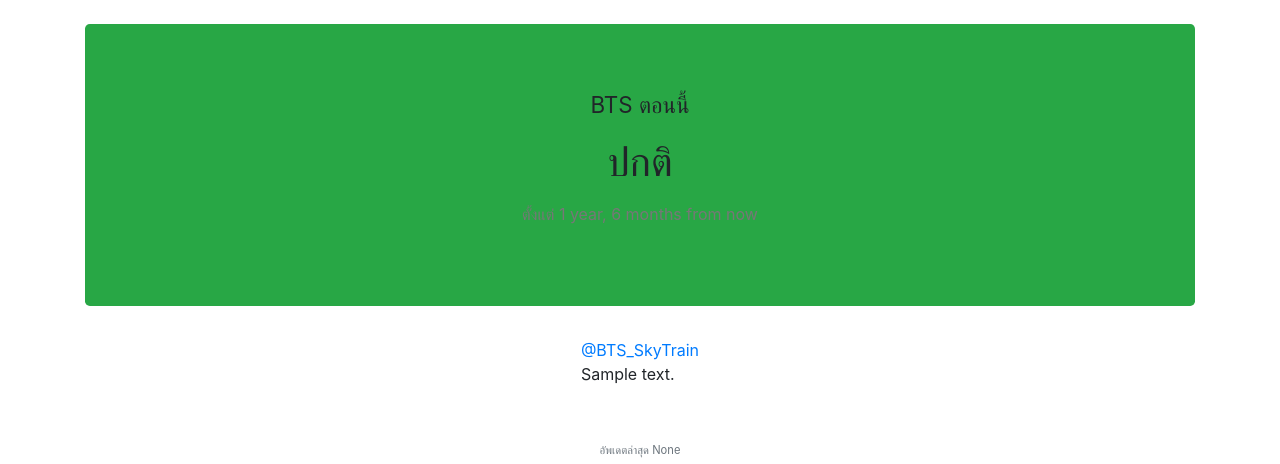
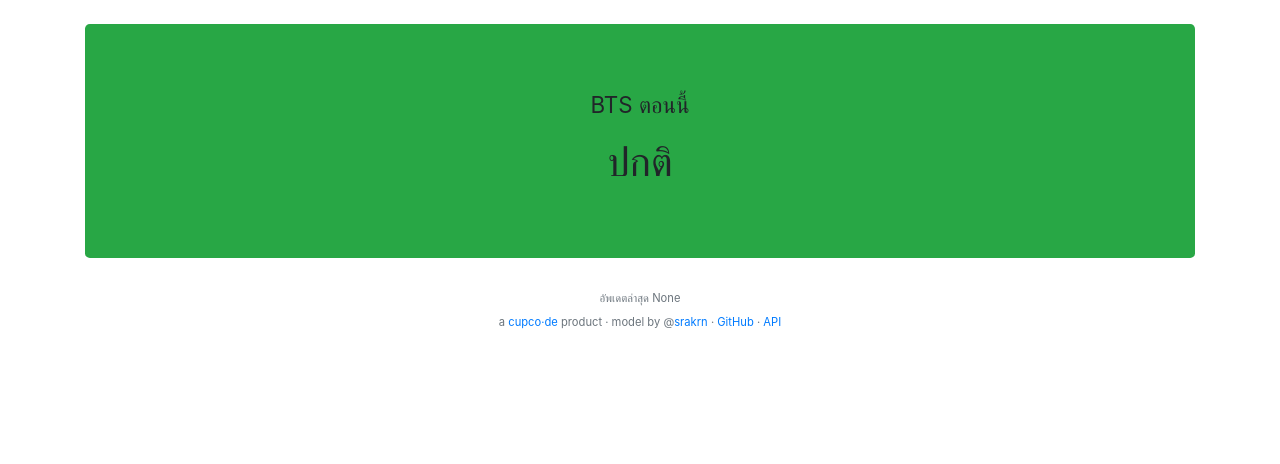
Before and after one commit to whs/btsbroke, a Django app: page / in a window 1280 px wide. Shown: the top 464 px of the page. Run offline with Django 3.2, Linux system fonts and the light colour scheme; tables that the repository leaves empty hold one stand-in row (values such as "Sample post"); some libraries are stand-ins or nearby versions.

Commit message:
current_status: read enum value

```diff
--- a/btsanalysis/templates/current_status.html
+++ b/btsanalysis/templates/current_status.html
@@ -6,12 +6,12 @@
 	<h1>
 		{{span.get_latest_status.as_human_string}}
 	</h1>
-	{% if span.get_latest_status != 1 %}
+	{% if span.get_latest_status.value != 1 %}
 	<p class="breakdown_since">ตั้งแต่ <time datetime="{{span.start|date:"c"}}">{{span.start|naturaltime}}</time></p>
 	{% endif %}
 </div>
 
-{% if span.get_latest_status != 1 %}
+{% if span.get_latest_status.value != 1 %}
 <div class="mb-4 d-flex justify-content-center">
 	<blockquote class="twitter-tweet" data-lang="th">
 		<a href="{{span.tweet_start.get_absolute_url}}">@BTS_SkyTrain</a>
```
